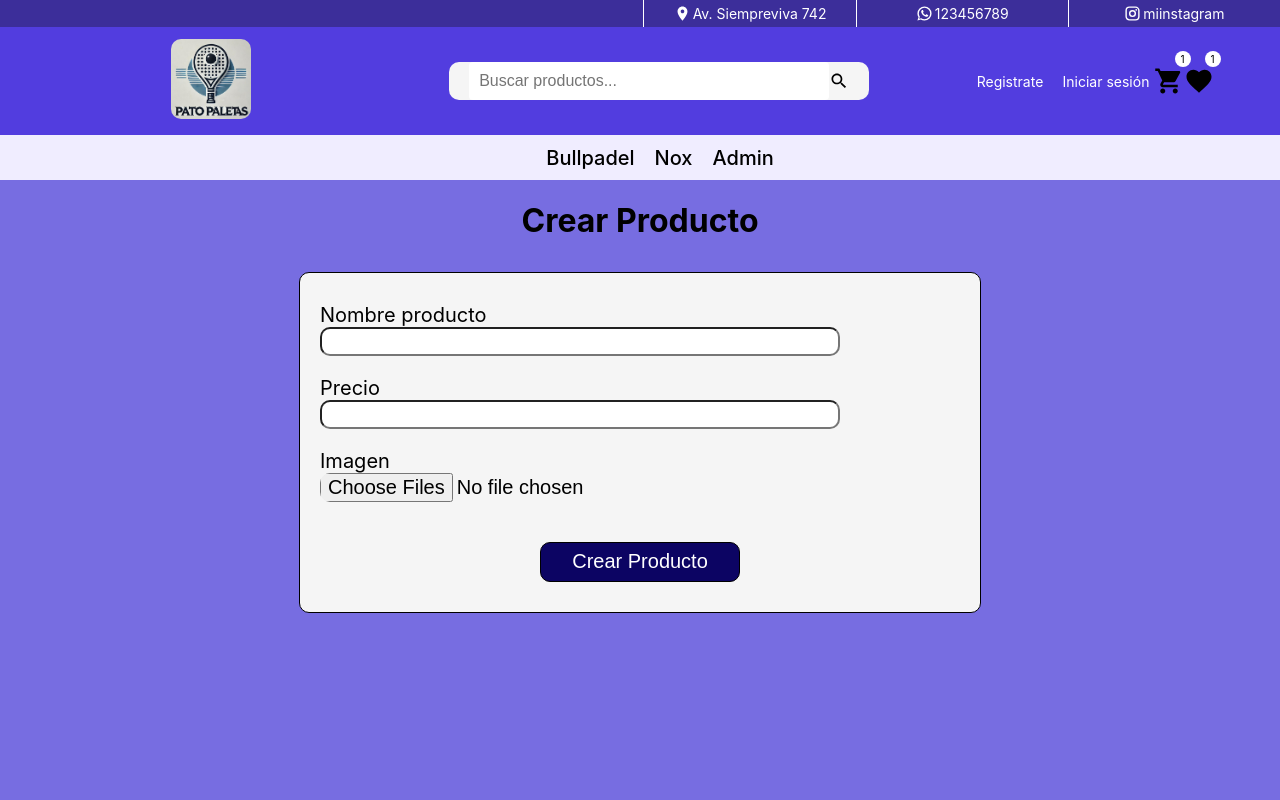
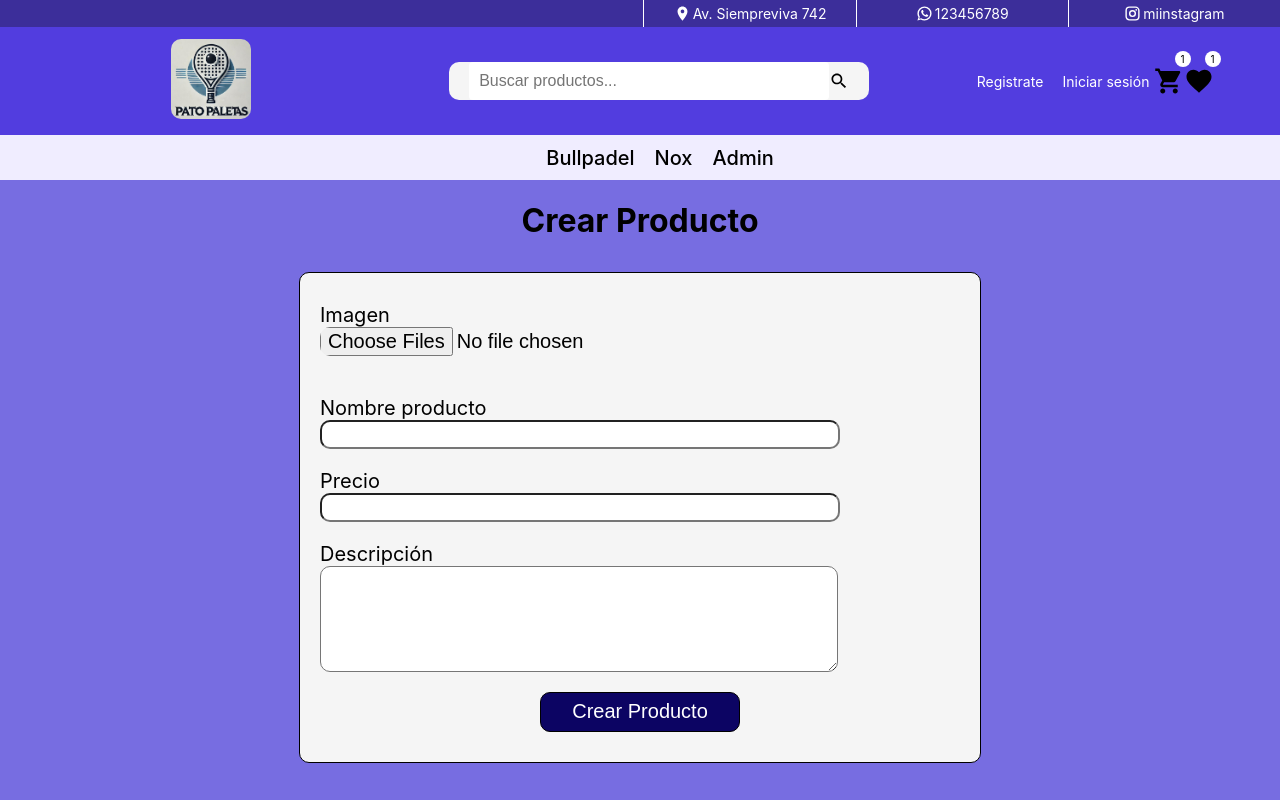
Before and after one commit to fmarcos38/Front-ecommerce-paletas-padel, a React (Create React App) app: page /admin/creaProd in a window 1280 px wide. Shown: the top 800 px of the page. Built offline with nearby package versions, Linux system fonts and the light colour scheme.

Commit message:
crea prod

```diff
--- a/src/components/FormCreaProducto/index.jsx
+++ b/src/components/FormCreaProducto/index.jsx
@@ -6,6 +6,7 @@ function FormCreaProducto({operacion}) {
     const [nombre, setNombre] = React.useState('');
     const [precio, setPrecio] = React.useState(null);
     const [imagenes, setImagenes] = React.useState([]);
+    const [descripcion, setDescripcion] = React.useState('');
     const [vistaPrevia, setVistaPrevia] = React.useState([]);//vista previa
     const [errors, setErrors] = React.useState({});
 
@@ -25,6 +26,9 @@ function FormCreaProducto({operacion}) {
             url: URL.createObjectURL(file),
         }));
         setVistaPrevia(previews);
+    };
+    const handleChangeDescripcion = (e) => {
+        setDescripcion(e.target.value);
     };
     //funcion validar datos
     const validarDatos = () => {
@@ -53,6 +57,27 @@ function FormCreaProducto({operacion}) {
 
     return (
         <form onSubmit={onsubmit} className='form-crea-prod'>
+            {/* imagen */}
+            <div className='cont-imagen'>
+                <label className='label-prod'>Imagen</label>
+                <input
+                    type='file'
+                    name='imagen'
+                    multiple
+                    accept="image/*"
+                    onChange={handleChangeImagen}
+                    className='input-crea-prod'
+                />
+                {errors.imagenes && <p className='error'>{errors.imagenes}</p>}
+                {/* vista previa */}
+                <div className='cont-vista-previa'>
+                    {
+                        vistaPrevia?.map((img) => (
+                            <img key={img.url} src={img.url} alt={img.file.name} className='img-vista-previa' />
+                        ))
+                    }
+                </div>
+            </div>
             <div className='cont-nombre'>
                 <label className='label-prod'>Nombre producto</label>
                 <input
@@ -76,26 +101,15 @@ function FormCreaProducto({operacion}) {
                 />
                 {errors.precio && <p className='error'>{errors.precio}</p>}
             </div>
-            {/* imagen */}
-            <div className='cont-imagen'>
-                <label className='label-prod'>Imagen</label>
-                <input
-                    type='file'
-                    name='imagen'
-                    multiple
-                    accept="image/*"
-                    onChange={handleChangeImagen}
-                    className='input-crea-prod'
+            {/* descripción */}
+            <div className='cont-descripcion'>
+                <label className='label-prod'>Descripción</label>
+                <textarea
+                    name='descripcion'
+                    value={descripcion}
+                    onChange={handleChangeDescripcion}
+                    className='input-crea-descrip'
                 />
-                {errors.imagenes && <p className='error'>{errors.imagenes}</p>}
-                {/* vista previa */}
-                <div className='cont-vista-previa'>
-                    {
-                        vistaPrevia?.map((img) => (
-                            <img key={img.url} src={img.url} alt={img.file.name} className='img-vista-previa' />
-                        ))
-                    }
-                </div>
             </div>
             {/* botón crear/modificar */}
             <button type='submit' className='btn-crea-prod'>
--- a/src/components/FormCreaProducto/styles.css
+++ b/src/components/FormCreaProducto/styles.css
@@ -6,15 +6,14 @@
     align-items: center;
     justify-content: center;
     margin-top: 10px;
-    margin-bottom: 10px;
     padding: 20px;
     border: 1px solid #000;
     border-radius: 10px;
     background-color: #f5f5f5;
-
 }
 .cont-nombre,
 .cont-precio,
+.cont-descripcion,
 .cont-imagen{
     width: 100%;
     display: flex;
@@ -30,6 +29,12 @@
 .input-crea-prod,
 .input-crea-prod{
     width: 80%;
+    font-size: 20px;
+    border-radius: 10px;
+}
+.input-crea-descrip{
+    width: 80%;
+    min-height: 100px;
     font-size: 20px;
     border-radius: 10px;
 }
--- a/src/pages/CreaProducto/styles.css
+++ b/src/pages/CreaProducto/styles.css
@@ -1,6 +1,6 @@
 .cont-crea-prod-page{
     width: 100%;
-    min-height: 90vh;
+    min-height: 120vh;
     display: flex;
     flex-direction: column;
     justify-content: start;
```
